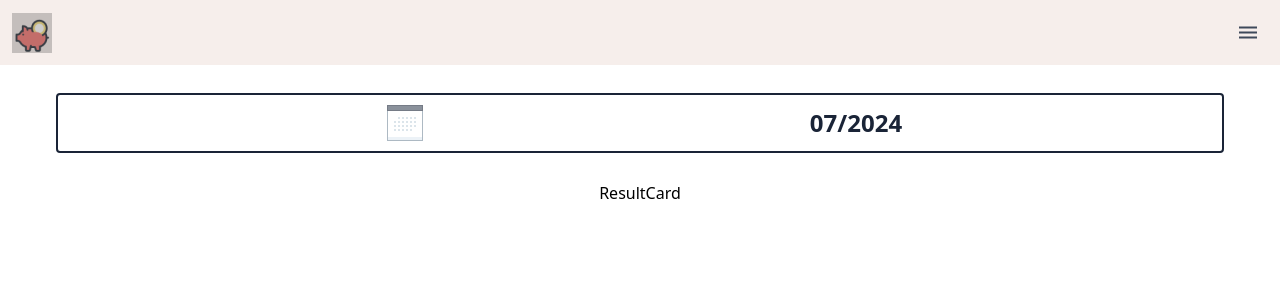
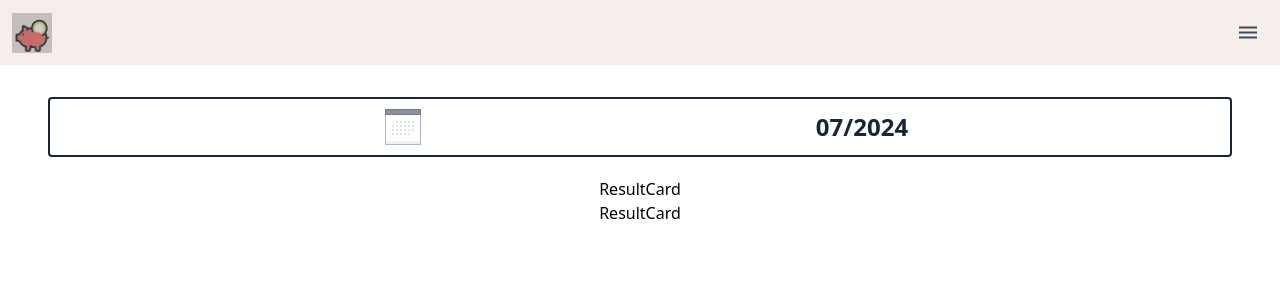
Before and after one commit to LanaGomes/buddy, a React (Vite) app: page / in a window 1280 px wide. Shown: the top 300 px of the page. Built offline with nearby package versions, Linux system fonts and the light colour scheme.

Commit message:
update.: layout

```diff
--- a/src/Components/SummaryBalance.jsx
+++ b/src/Components/SummaryBalance.jsx
@@ -13,9 +13,9 @@ function SummaryBalance() {
   };
 
   return (
-    <div className="flex flex-col justify-center  ">
-      <main className=" flex justify-around text-2xl p-2 m-7 mx-14 items-center border-2 border-blue-2 rounded ">
-        <div className="flex justify-center w-1/2 cursor-pointer">
+    <div className="flex flex-col justify-center pb-8 pt-8  ">
+      <main className=" bg-white-whistestWhite flex justify-around text-2xl p-2  mb-5 mx-12 items-center border-2 border-blue-2 rounded ">
+        <div className="flex justify-center w-1/2 cursor-pointer ">
           <img
             className="h-10 opacity-60"
             src={calendarLogo}
@@ -32,7 +32,8 @@ function SummaryBalance() {
           showMonthYearPicker
         />
       </main>
-      <ResultCard />
+      <ResultCard totalCartao="R$1520" totalTipoGasto="Total Cartão" />
+      <ResultCard totalCartao="+ R$800" totalTipoGasto="Total Saldo Meta" />
     </div>
   );
 }
```
